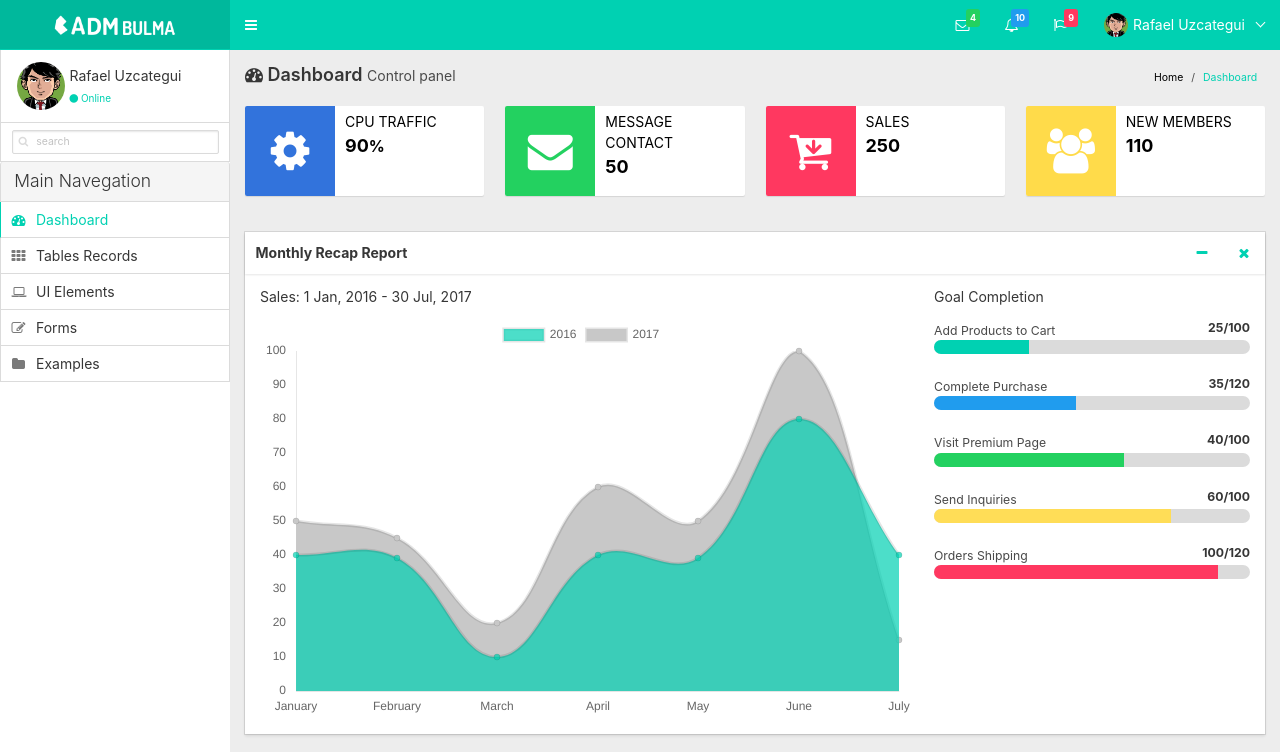
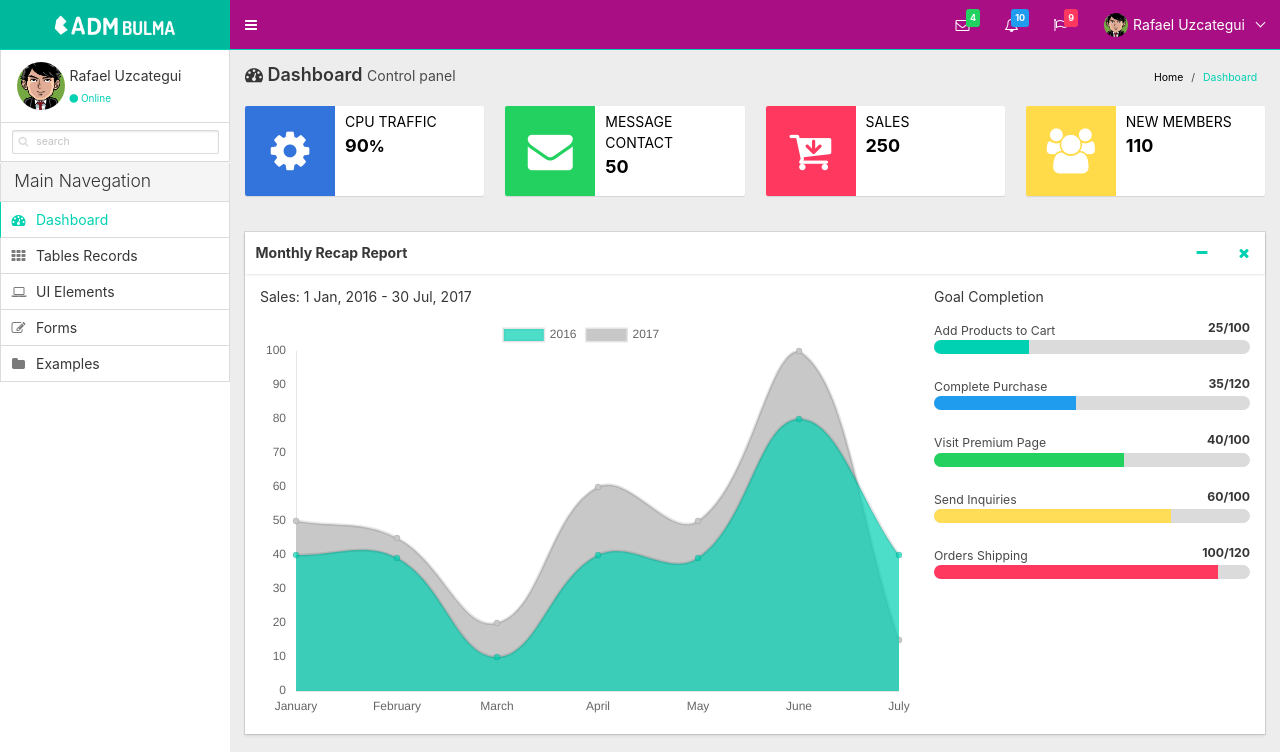
Before and after one commit to AdminBulma-Comunidad/AdminBulma, a plain HTML site: page dist/img/index.html in a window 1280 px wide. Shown: the top 752 px of the page. Drawn offline with nearby package versions, Linux system fonts and the light colour scheme; files that its build step writes are made by us from their sources; files whose address does not match are found by name.

Commit message:
Agregue is-primary css rafael

```diff
--- a/dist/css/admin.css
+++ b/dist/css/admin.css
@@ -14,6 +14,11 @@
     padding: 14px 15px !important;
     color:#fff !important;
 }
+
+.is-primary{
+    background-color: #A90E84 !important;
+}
+
 .main-header .navbar-custom-menu{
     float: right !important;
 }
```
